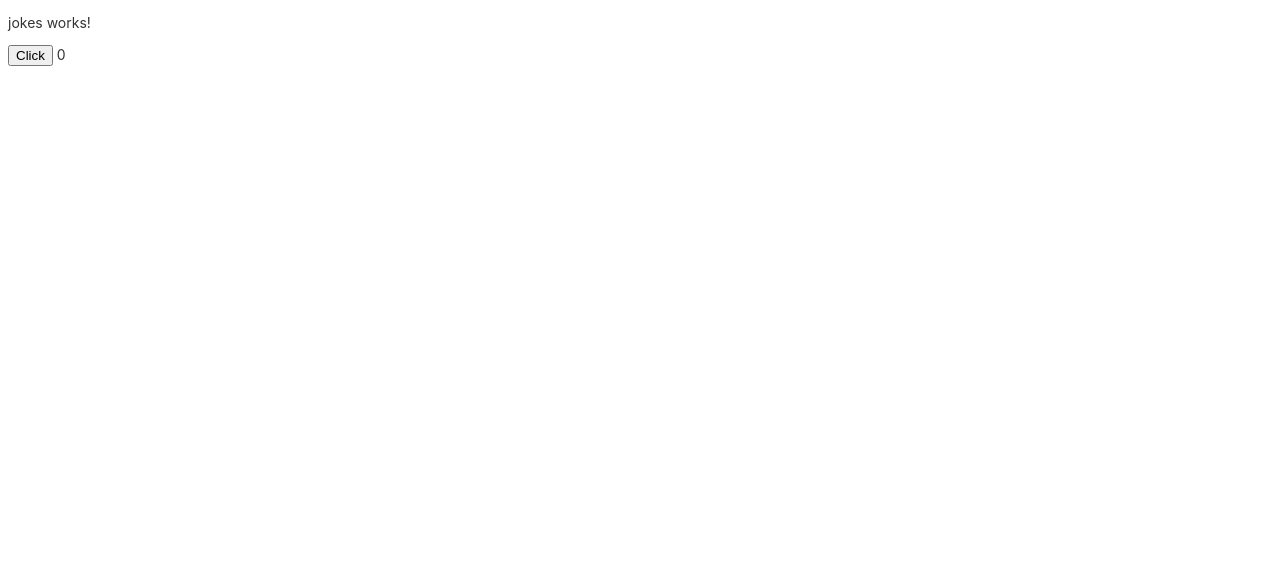
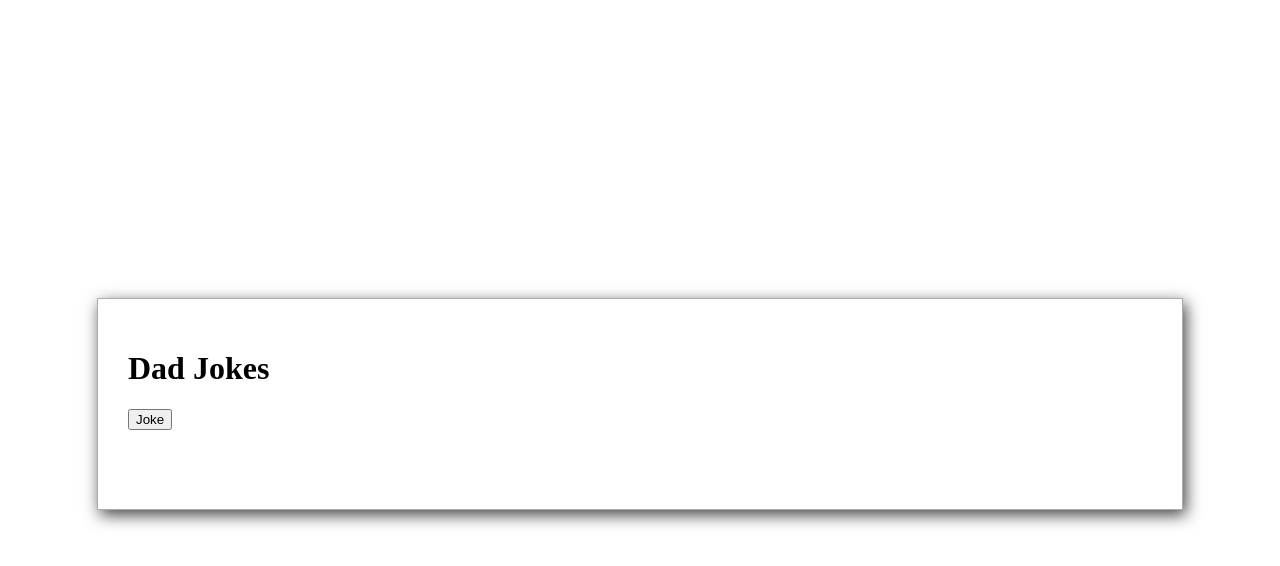
Before and after one commit to dcartist/dadjokes, an Angular app: page / in a window 1280 px wide. Shown: the top 566 px of the page. Built offline with nearby package versions, Linux system fonts and the light colour scheme.

Commit message:
api works and css inserted

```diff
--- a/src/app/app.module.ts
+++ b/src/app/app.module.ts
@@ -4,11 +4,13 @@ import {HttpClientModule} from '@angular/common/http' //importing the client mod
 import { AppRoutingModule } from './app-routing.module';
 import { AppComponent } from './app.component';
 import { JokesComponent } from './jokes/jokes.component';
+import { DadjokeComponent } from './dadjoke/dadjoke.component';
 
 @NgModule({
   declarations: [
     AppComponent,
-    JokesComponent
+    JokesComponent,
+    DadjokeComponent
   ],
   imports: [
     BrowserModule,
--- /dev/null
+++ b/src/app/dadjoke/dadjoke.component.html
@@ -0,0 +1 @@
+<p>dadjoke works!</p>
--- /dev/null
+++ b/src/app/dadjoke/dadjoke.component.ts
@@ -0,0 +1,15 @@
+import { Component, OnInit } from '@angular/core';
+
+@Component({
+  selector: 'app-dadjoke',
+  templateUrl: './dadjoke.component.html',
+  styleUrls: ['./dadjoke.component.css']
+})
+export class DadjokeComponent implements OnInit {
+
+  constructor() { }
+
+  ngOnInit(): void {
+  }
+
+}
--- a/src/app/jokes/jokes.component.css
+++ b/src/app/jokes/jokes.component.css
@@ -0,0 +1,7 @@
+.Jokes {
+  min-width: 80vw;
+  padding: 30px;
+  min-height: 150px;
+  border: 1px solid rgb(173, 173, 173);
+  box-shadow: 3px 5px 15px rgba(0, 0, 0, 0.74);
+}
--- a/src/app/jokes/jokes.component.html
+++ b/src/app/jokes/jokes.component.html
@@ -1,4 +1,8 @@
-<p>jokes works!</p>
 
-<button (click)="works()">Click</button>
-{{joker}}
+
+<!-- <button (click)="works()">Click</button> -->
+<div class="Jokes">
+  <h1>Dad Jokes</h1>
+  <button (click)="pullingJokes()">Joke</button>
+  <p>{{jokeArray}}</p>
+</div>
--- a/src/app/jokes/jokes.component.ts
+++ b/src/app/jokes/jokes.component.ts
@@ -1,5 +1,6 @@
 import { Component, OnInit } from '@angular/core';
 import {HttpClient, HttpHeaders} from '@angular/common/http'
+// import {Observable} from 'rxjs'
 
 @Component({
   selector: 'app-jokes',
@@ -7,9 +8,12 @@ import {HttpClient, HttpHeaders} from '@angular/common/http'
   styleUrls: ['./jokes.component.css']
 })
 export class JokesComponent implements OnInit {
-  joker:number = 0
+  joker:number = 0;
+  mainJoke: any;
+  jokeArray = []
+  jokeURL:string = 'https://icanhazdadjoke.com/slack'
   // joker:string = 'this is one'
-  constructor() { }
+  constructor(private http:HttpClient) { }
 
 
   ngOnInit(): void {
@@ -18,4 +22,14 @@ export class JokesComponent implements OnInit {
    console.log("click")
    return this.joker++
  }
+ pullingJokes(){
+   this.http.get(this.jokeURL).subscribe(Response => {
+    this.mainJoke = Response
+    this.jokeArray = this.mainJoke.attachments[0].fallback
+    console.log(this.jokeArray)
+
+   })
+  //  console.log()
+  // return this.http.get(this.jokeURL);
+ }
 }
--- a/src/index.html
+++ b/src/index.html
@@ -7,7 +7,7 @@
   <meta name="viewport" content="width=device-width, initial-scale=1">
   <link rel="icon" type="image/x-icon" href="favicon.ico">
 </head>
-<body>
+<body class="mainBody">
   <app-root></app-root>
 </body>
 </html>
--- a/src/styles.css
+++ b/src/styles.css
@@ -1 +1,16 @@
+mainBody{
+  min-height: 99vh;
+  display: flex !important;
+  flex-direction: column;
+  justify-content: center;
+  align-items: center;
+}
 /* You can add global styles to this file, and also import other style files */
+
+body{
+  min-height: 99vh;
+  display: flex !important;
+  flex-direction: column;
+  justify-content: center;
+  align-items: center;
+}
```
Also changed, not shown: src/app/app.component.html (+5 -5 lines), src/app/dadjoke/dadjoke.component.css (added), 2 other files (tests, documents, lock files or other folders).
